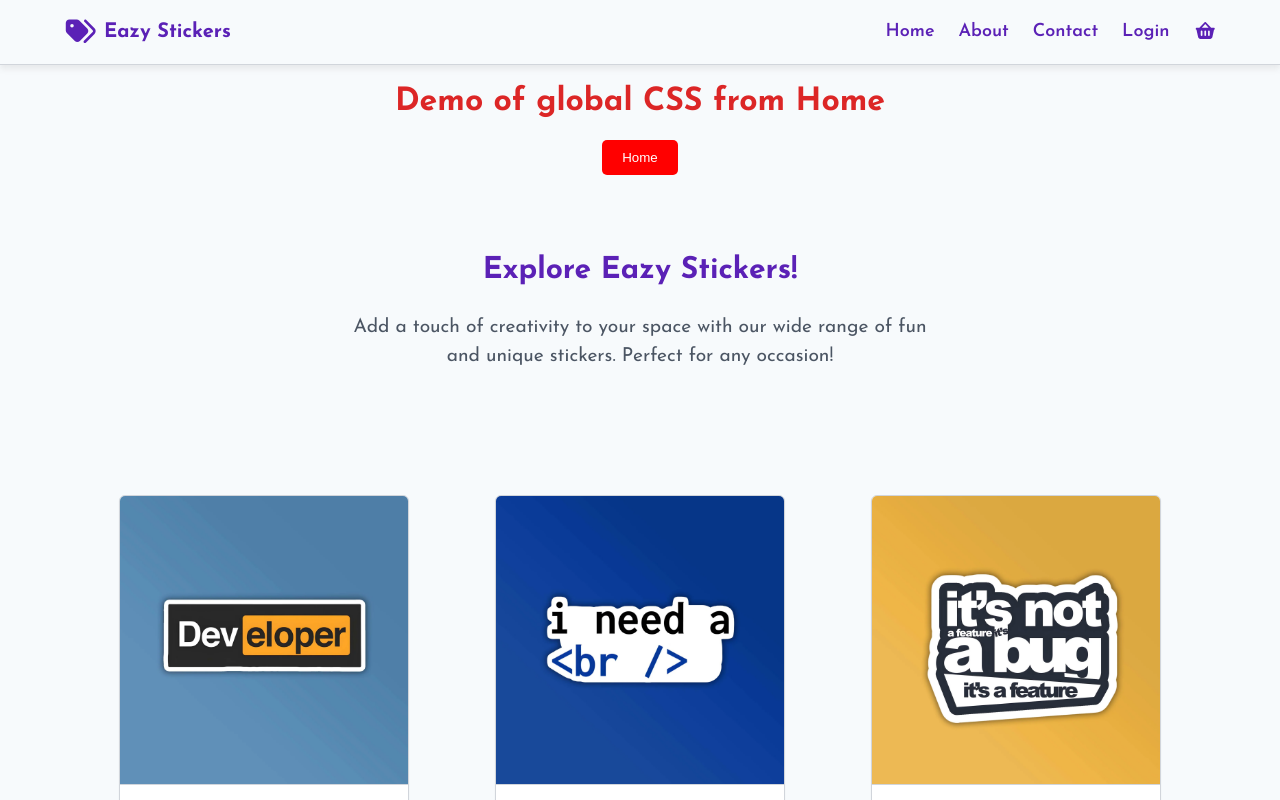
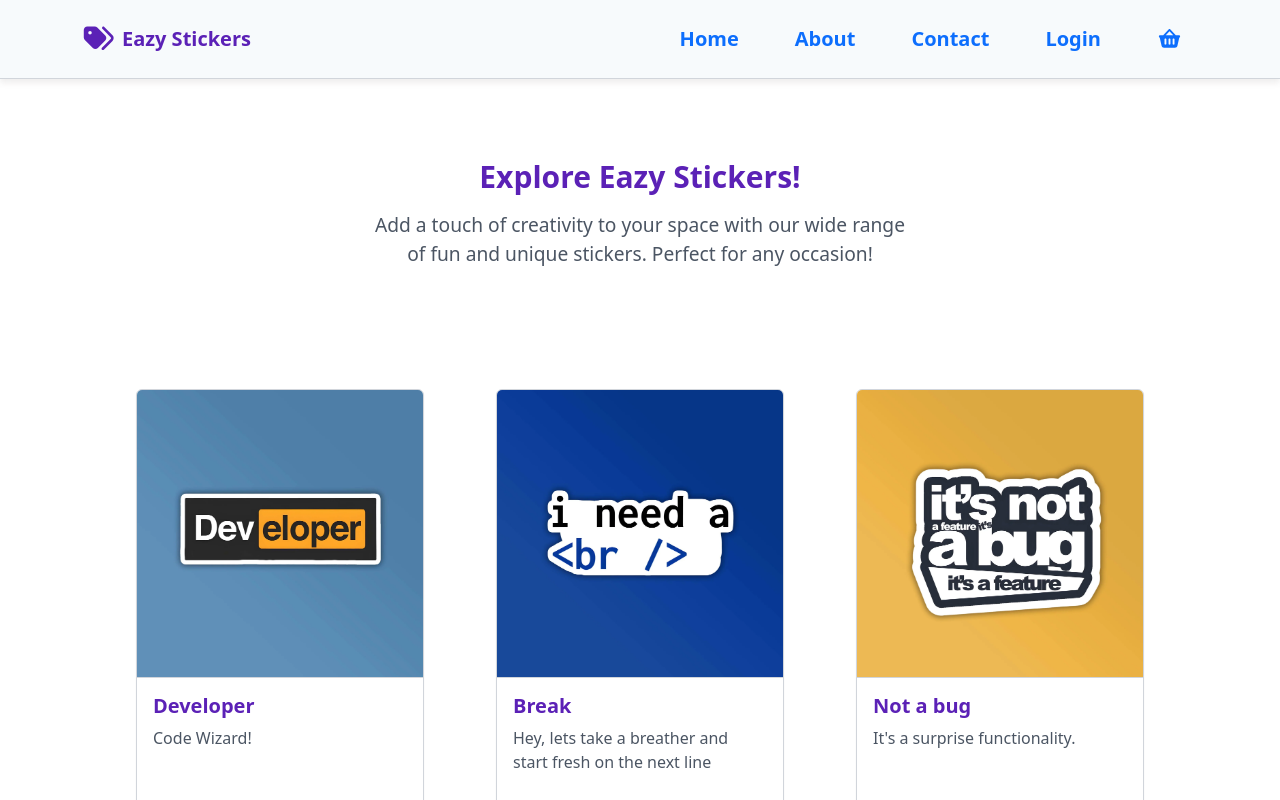
Before and after one commit to devcarlosdaniel0/fullstack-react-springboot-course, a React (Vite) app in the folder section4/eazystore-ui/: page / in a window 1280 px wide. Shown: the top 800 px of the page. Built offline with nearby package versions, Linux system fonts and the light colour scheme.

Commit message:
bootstrap install

```diff
--- a/section4/eazystore-ui/package.json
+++ b/section4/eazystore-ui/package.json
@@ -15,6 +15,7 @@
     "@fortawesome/free-regular-svg-icons": "^7.2.0",
     "@fortawesome/free-solid-svg-icons": "^7.2.0",
     "@fortawesome/react-fontawesome": "^3.3.0",
+    "bootstrap": "^5.3.8",
     "react": "^19.2.4",
     "react-dom": "^19.2.4",
     "styled-components": "^6.4.1"
--- a/section4/eazystore-ui/src/App.jsx
+++ b/section4/eazystore-ui/src/App.jsx
@@ -2,6 +2,7 @@ import React from "react";
 import Header from "./components/Header";
 import Footer from "./components/footer/Footer";
 import Home from "./components/Home";
+import "bootstrap/dist/css/bootstrap.min.css"
 
 function App() {
   return (
--- a/section4/eazystore-ui/src/components/Home.jsx
+++ b/section4/eazystore-ui/src/components/Home.jsx
@@ -14,12 +14,11 @@ export default function Home() {
 
   return (
     <>
-      <h1 className={`my-heading ${isActive ? "primary-color" : "secundary-color"}`}>
+      {/* <h1 className={`my-heading ${isActive ? "primary-color" : "secundary-color"}`}>
         Demo of global CSS from Home
       </h1>
 
-      <EazyButton>Home</EazyButton>
-
+      <EazyButton>Home</EazyButton> */}
       {/*<h1 style={h1Styling}>Demo of global CSS from Home</h1>*/}
       {/*<h1 className="my-heading">Demo of global CSS from Home</h1>*/}
 
--- a/section4/eazystore-ui/src/components/footer/Footer.jsx
+++ b/section4/eazystore-ui/src/components/footer/Footer.jsx
@@ -15,12 +15,10 @@ export default function Footer() {
 
   return (
     <>
-      <H1>
+      {/* <H1>
         Demo of styled components from footer
       </H1>
-
-      <EazyButton $primary>Submit</EazyButton>
-
+      <EazyButton $primary>Submit</EazyButton> */}
       {/*
         <h1
         style={{
```
Also changed, not shown: 1 other file (tests, documents, lock files or other folders).
